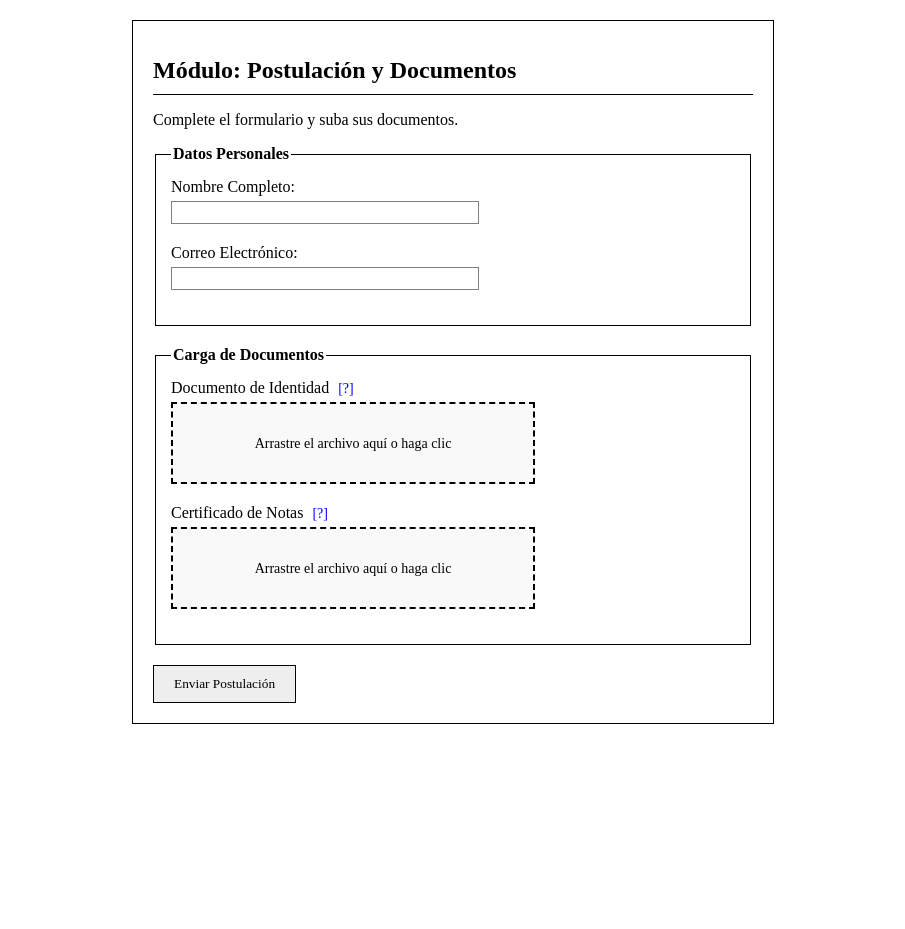
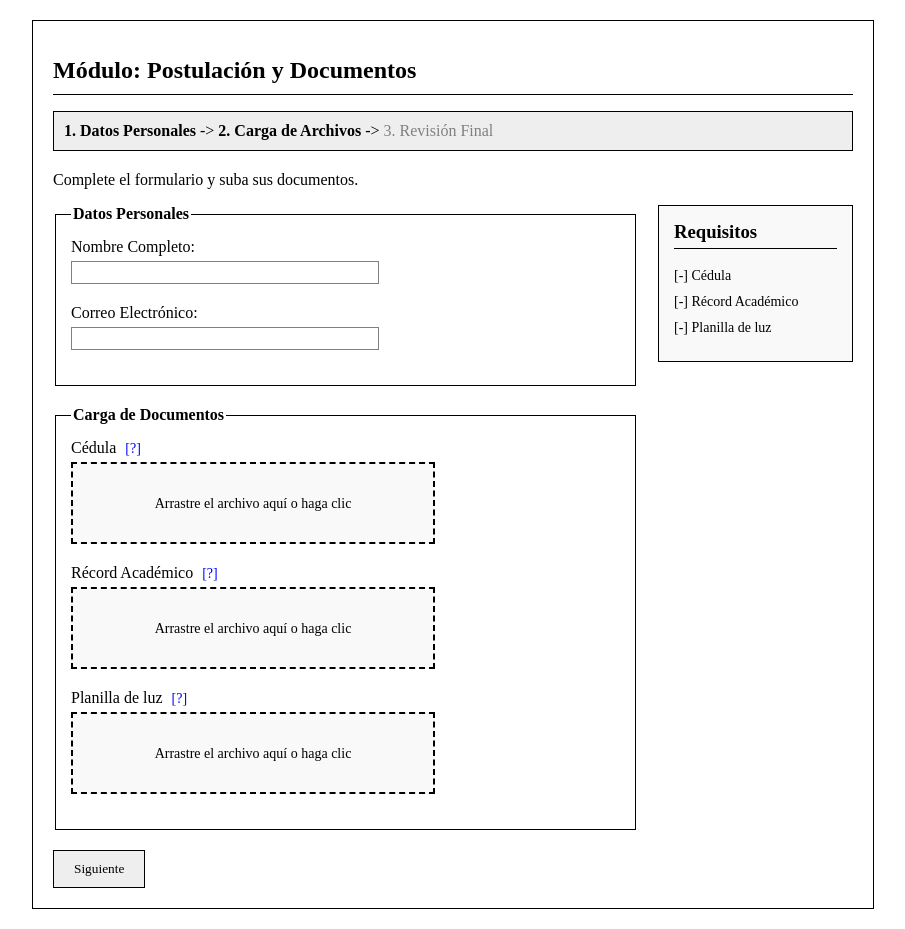
Before and after one commit to remaGJ/Sistmea-de-becas-, a plain HTML site: page index.html in a window 1280 px wide. Shown: the whole page, without its empty margins (187-1092 px from the left). Before the commit the page ends 800 px from the top, so only its background shows below. Drawn offline with Linux system fonts and the light colour scheme.

Commit message:
agregado -medidor de progreso- sobre la carga de archivos

```diff
--- a/index.html
+++ b/index.html
@@ -11,8 +11,17 @@
 <body>
     <div class="contenedor">
         <h1>Módulo: Postulación y Documentos</h1>
+
+        <div class="pasos">
+            <span class="paso activo">1. Datos Personales</span> -&gt;
+            <span class="paso activo">2. Carga de Archivos</span> -&gt;
+            <span class="paso">3. Revisión Final</span>
+        </div>
+
         <p>Complete el formulario y suba sus documentos.</p>
 
+        <div class="disposicion-principal">
+            <div class="columna-formulario">
                 <form action="#" method="POST" enctype="multipart/form-data">
 
                     <fieldset>
@@ -32,37 +41,89 @@
 
                         <div class="grupo-formulario">
                             <label for="doc_identidad">
-                        Documento de Identidad
-                        <span class="ayuda" tabindex="0" data-ayuda="El PDF no debe pesar más de 2MB.">[?]</span>
+                                Cédula
+                                <span class="ayuda" tabindex="0"
+                                    data-ayuda="El PDF no debe pesar más de 2MB.">[?]</span>
                             </label>
 
                             <div class="zona-arrastrar">
                                 <span class="texto-arrastrar">Arrastre el archivo aquí o haga clic</span>
-                        <input type="file" id="doc_identidad" name="doc_identidad" accept=".pdf" class="entrada-archivo"
-                            required>
+                                <input type="file" id="doc_identidad" name="doc_identidad" accept=".pdf"
+                                    class="entrada-archivo" required>
                             </div>
                         </div>
 
                         <div class="grupo-formulario">
                             <label for="cert_notas">
-                        Certificado de Notas
+                                Récord Académico
                                 <span class="ayuda" tabindex="0"
                                     data-ayuda="Debe ser el certificado del último periodo académico. Máximo 5MB.">[?]</span>
                             </label>
 
                             <div class="zona-arrastrar">
                                 <span class="texto-arrastrar">Arrastre el archivo aquí o haga clic</span>
-                        <input type="file" id="cert_notas" name="cert_notas" accept=".pdf" class="entrada-archivo"
-                            required>
+                                <input type="file" id="cert_notas" name="cert_notas" accept=".pdf"
+                                    class="entrada-archivo" required>
+                            </div>
+                        </div>
+
+                        <div class="grupo-formulario">
+                            <label for="planilla_luz">
+                                Planilla de luz
+                                <span class="ayuda" tabindex="0"
+                                    data-ayuda="Debe ser una planilla de los últimos 3 meses.">[?]</span>
+                            </label>
+
+                            <div class="zona-arrastrar">
+                                <span class="texto-arrastrar">Arrastre el archivo aquí o haga clic</span>
+                                <input type="file" id="planilla_luz" name="planilla_luz" accept=".pdf"
+                                    class="entrada-archivo" required>
                             </div>
                         </div>
                     </fieldset>
 
                     <div class="acciones-formulario">
-                <button type="submit" class="boton-enviar">Enviar Postulación</button>
+                        <button type="submit" class="boton-enviar">Siguiente</button>
                     </div>
                 </form>
             </div>
+
+            <div class="columna-lateral">
+                <div class="lista-chequeo">
+                    <h3>Requisitos</h3>
+                    <ul id="lista_requisitos">
+                        <li id="req_doc_identidad">[-] Cédula</li>
+                        <li id="req_cert_notas">[-] Récord Académico</li>
+                        <li id="req_planilla_luz">[-] Planilla de luz</li>
+                    </ul>
+                </div>
+            </div>
+        </div>
+    </div>
+
+    <script>
+        // Función simple para actualizar la lista de chequeo cuando se sube un archivo
+        function actualizarChequeo(inputId, reqId) {
+            const input = document.getElementById(inputId);
+            const req = document.getElementById(reqId);
+            const textoOriginal = req.innerText.substring(4); // Remover "[-] " o "[x] "
+
+            input.addEventListener('change', function () {
+                if (this.files && this.files.length > 0) {
+                    req.innerText = '[x] ' + textoOriginal;
+                    req.classList.add('completado');
+                } else {
+                    req.innerText = '[-] ' + textoOriginal;
+                    req.classList.remove('completado');
+                }
+            });
+        }
+
+        // Aplicamos la función a cada input y su respectivo ítem de la lista
+        actualizarChequeo('doc_identidad', 'req_doc_identidad');
+        actualizarChequeo('cert_notas', 'req_cert_notas');
+        actualizarChequeo('planilla_luz', 'req_planilla_luz');
+    </script>
 </body>
 
 </html>
--- a/styles.css
+++ b/styles.css
@@ -1,4 +1,3 @@
-/* Estilos básicos y simples para un prototipo amateur */
 body {
     font-family: serif;
     background-color: white;
@@ -6,7 +5,7 @@ body {
 }
 
 .contenedor {
-    width: 600px;
+    width: 800px;
     margin: 20px auto;
     border: 1px solid black;
     padding: 20px;
@@ -16,6 +15,65 @@ h1 {
     font-size: 24px;
     border-bottom: 1px solid black;
     padding-bottom: 10px;
+}
+
+.pasos {
+    margin-bottom: 20px;
+    padding: 10px;
+    background-color: #eee;
+    border: 1px solid black;
+}
+
+.paso {
+    color: gray;
+}
+
+.paso.activo {
+    color: black;
+    font-weight: bold;
+}
+
+.disposicion-principal {
+    display: flex;
+    gap: 20px;
+}
+
+.columna-formulario {
+    flex: 3;
+}
+
+.columna-lateral {
+    flex: 1;
+}
+
+.lista-chequeo {
+    border: 1px solid black;
+    padding: 15px;
+    background-color: #f9f9f9;
+    position: sticky;
+    top: 20px;
+}
+
+.lista-chequeo h3 {
+    margin-top: 0;
+    border-bottom: 1px solid black;
+    padding-bottom: 5px;
+}
+
+.lista-chequeo ul {
+    list-style-type: none;
+    padding: 0;
+    margin: 0;
+}
+
+.lista-chequeo li {
+    margin-bottom: 10px;
+    font-size: 14px;
+}
+
+.completado {
+    color: green;
+    text-decoration: line-through;
 }
 
 fieldset {
@@ -39,19 +97,19 @@ label {
 
 input[type="text"],
 input[type="email"] {
-    width: 300px;
+    width: 100%;
+    max-width: 300px;
     padding: 3px;
     border: 1px solid gray;
 }
 
-/* Zona de arrastrar y soltar (Drag and drop) */
 .zona-arrastrar {
     border: 2px dashed black;
     padding: 30px;
     text-align: center;
     background-color: #f9f9f9;
     position: relative;
-    width: 300px;
+    max-width: 300px;
     margin-top: 5px;
 }
 
@@ -70,7 +128,6 @@ input[type="email"] {
     cursor: pointer;
 }
 
-/* Tooltip (Ayuda) */
 .ayuda {
     color: blue;
     cursor: help;
```
Lines whose indentation alone changed are shown as unchanged.
